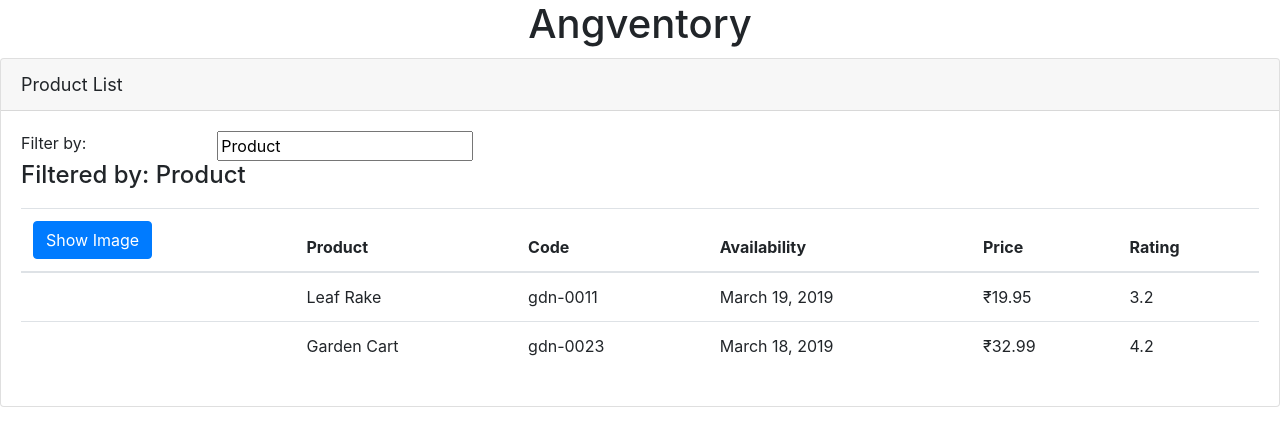
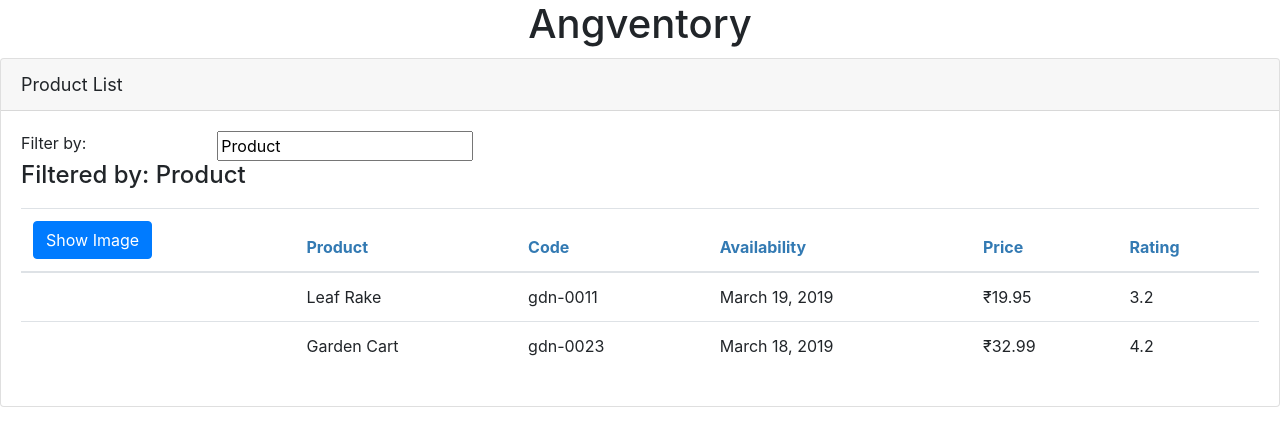
Before and after one commit to schezfaz/JavaScriptFundamentals, an Angular app in the folder angular/BigPicturePS/: page / in a window 1280 px wide. Shown: the top 446 px of the page. Built offline with nearby package versions, Linux system fonts and the light colour scheme.

Commit message:
Added stylesheet, interface

```diff
--- /dev/null
+++ b/angular/BigPicturePS/src/app/products/product-list.component.css
@@ -0,0 +1,3 @@
+thead {
+    color: #337AB3
+}
--- a/angular/BigPicturePS/src/app/products/product-list.component.ts
+++ b/angular/BigPicturePS/src/app/products/product-list.component.ts
@@ -1,8 +1,10 @@
 import { Component } from '@angular/core';
+import { IProduct } from './product';
 
 @Component({
     selector: 'pm-products',
-    templateUrl: './product-list.component.html'
+    templateUrl: './product-list.component.html',
+    styleUrls: ['./product-list.component.css']
 })
 export class ProductListComponent{
     pageTitle: string = 'Product List';
@@ -10,7 +12,7 @@
     listFilter: string = 'Product';
     imageWidht: number = 50;
     imageMargin: number = 2;
-    products: any[] = [
+    products: IProduct[] = [
         {
             "productId": 1,
             "productName": "Leaf Rake",
--- /dev/null
+++ b/angular/BigPicturePS/src/app/products/product.ts
@@ -0,0 +1,10 @@
+export interface IProduct {
+    productId: number;
+    productName: string;
+    productCode: string;
+    releaseDate: string;
+    price: number;
+    description: string;
+    starRating: number;
+    imageUrl: string;
+}
```
Also changed, not shown: 1 other file (tests, documents, lock files or other folders).
